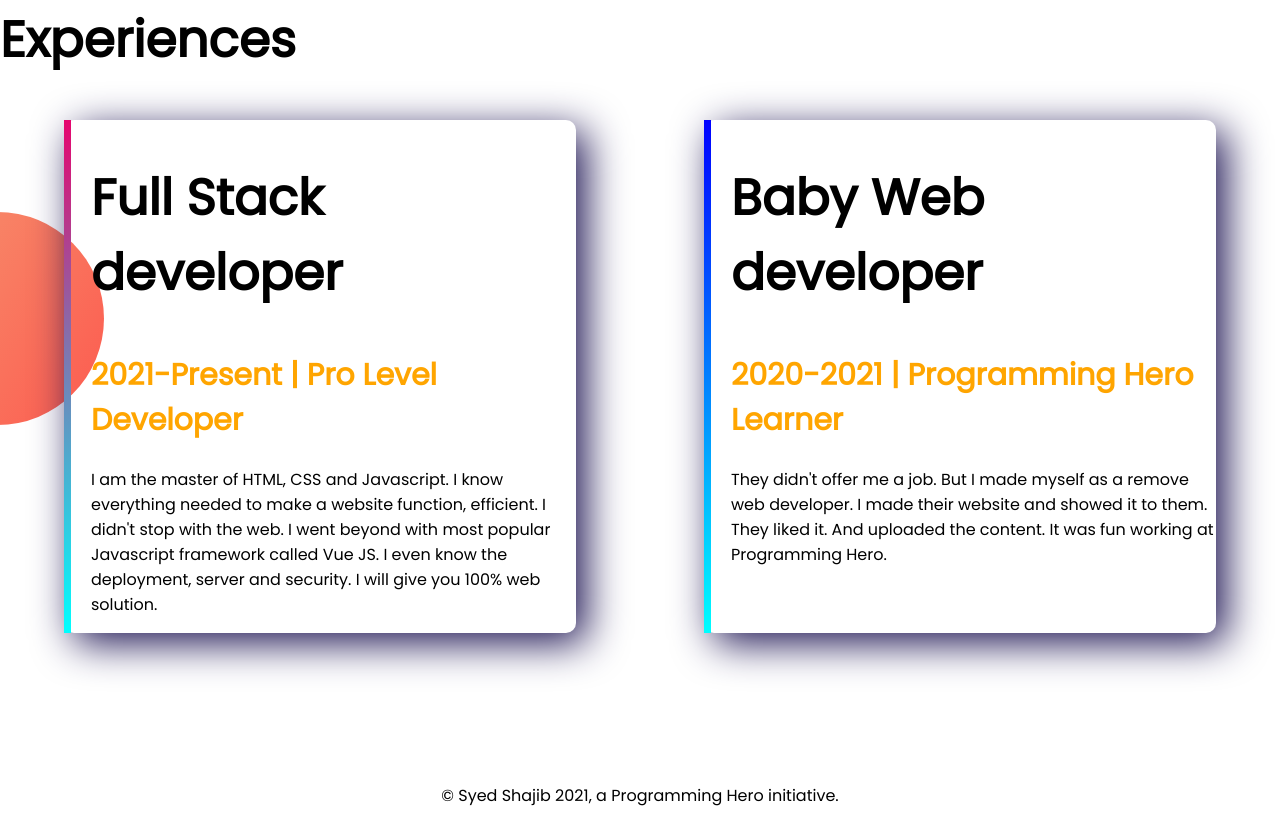
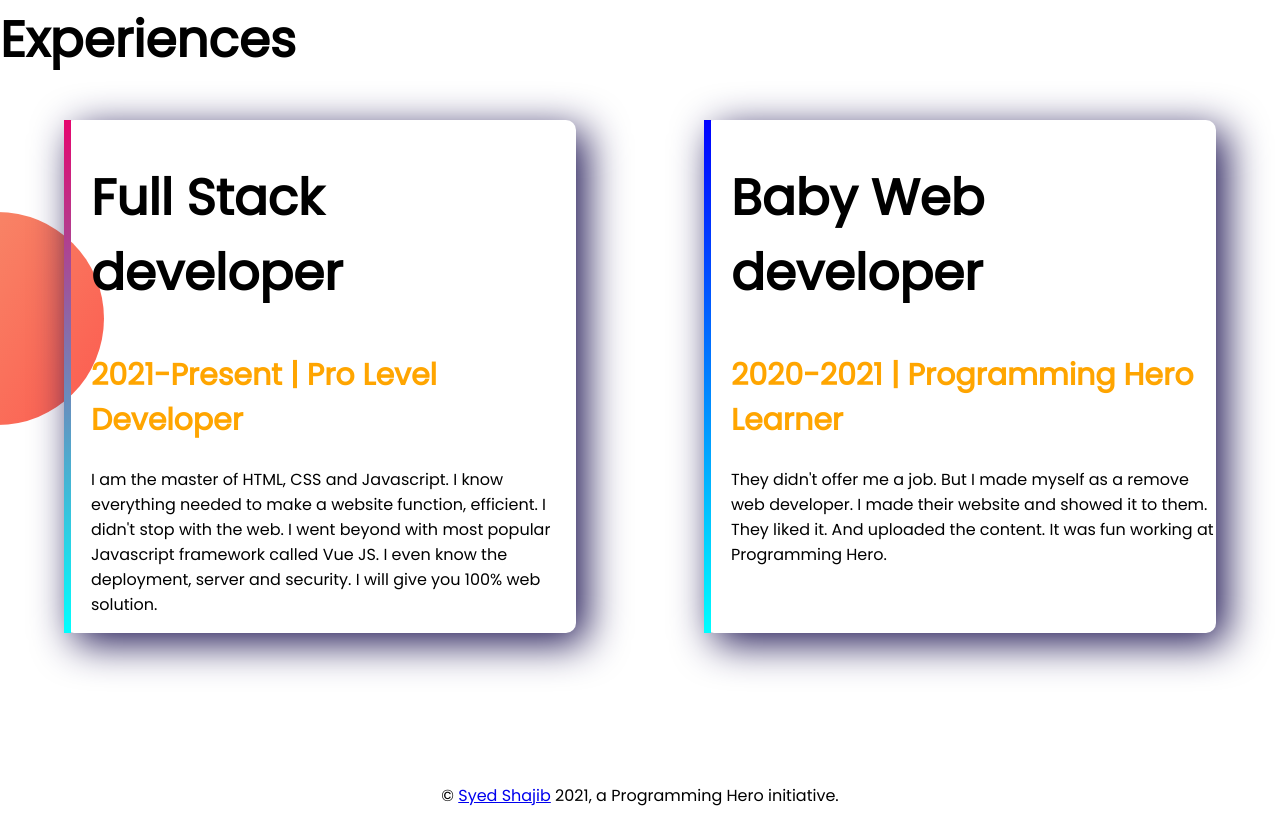
Before and after one commit to Syedshajib55/developer-portfolio, a plain HTML site: page index.html in a window 1280 px wide. Shown: the part 1331-2155 px from the top of the page. Drawn offline with Linux system fonts and the light colour scheme.

Commit message:
fb link added

```diff
--- a/index.html
+++ b/index.html
@@ -78,7 +78,9 @@
 
     </section>
     <footer>
-        <p class="footer">© Syed Shajib 2021, a Programming Hero initiative.</p>
+        <p class="footer button">© <span class="orange-color"> <a href="https://www.facebook.com/SyedShajib55/"
+                    target="_blank"> Syed
+                    Shajib</a> </span>2021, a Programming Hero initiative.</p>
     </footer>
 
 </body>
```
Also changed, not shown: style.css (line endings or trailing spaces).
